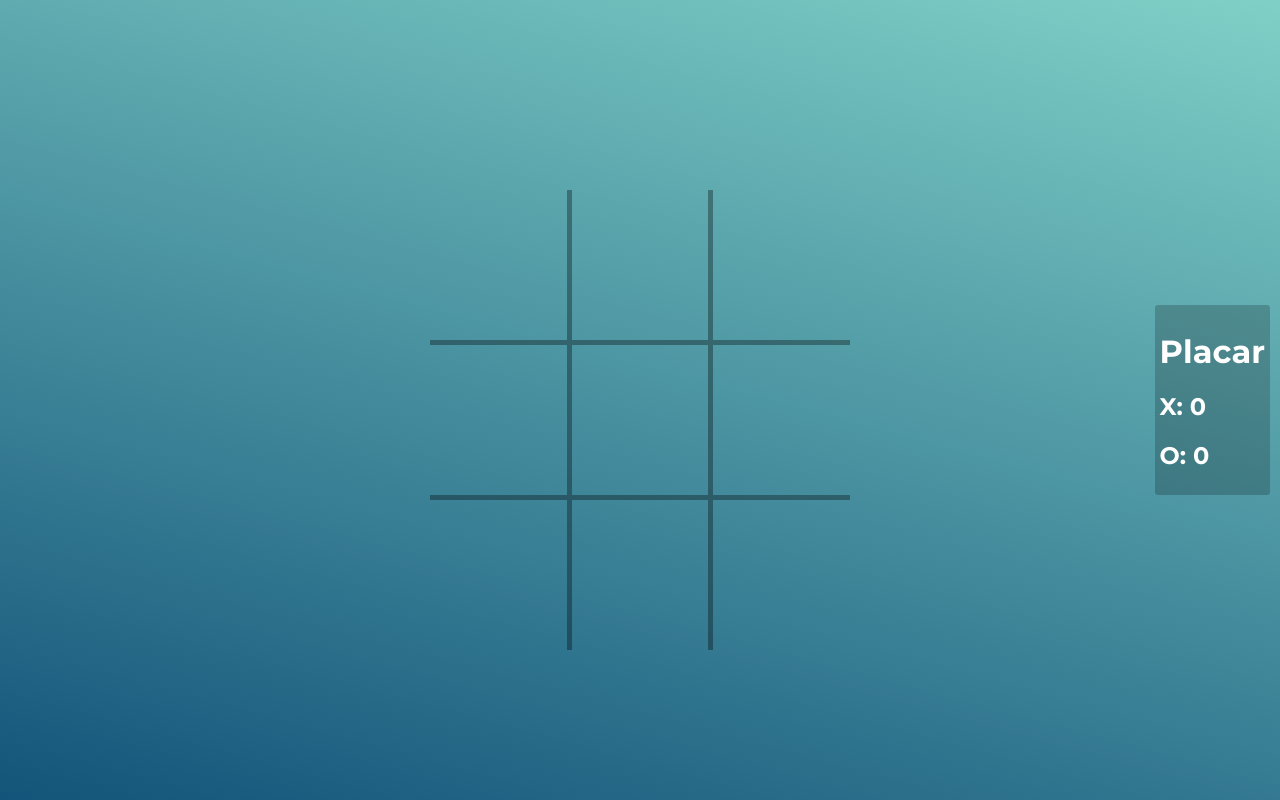
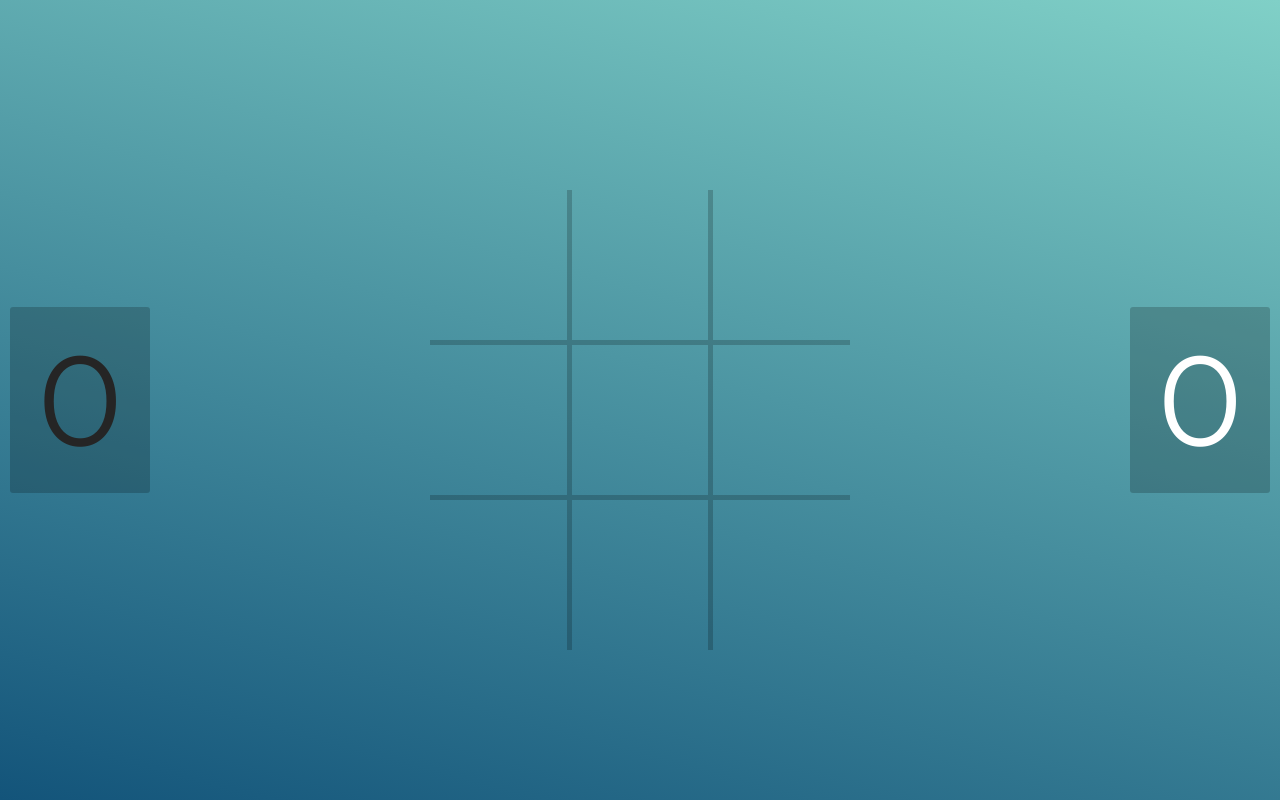
Before and after one commit to danilolan/tictactoe, a React (Create React App) app: page / in a window 1280 px wide. Built offline with nearby package versions, Linux system fonts and the light colour scheme.

Commit message:
visual changes

```diff
--- a/src/components/Button.jsx
+++ b/src/components/Button.jsx
@@ -2,8 +2,16 @@ import React from 'react';
 import './button.css'
 
 function Button(props) {
+    var classes = 'Button '
+    if(props.icon === 'X'){
+        classes += 'x'
+    }
+    if(props.icon === 'O'){
+        classes += 'o'
+    }
+    console.log(classes)
     return (
-        <button className="Button" onClick={props.click}>
+        <button className={classes}onClick={props.click}>
             {props.icon}
         </button>
      );
--- a/src/components/Main.jsx
+++ b/src/components/Main.jsx
@@ -25,7 +25,6 @@ class Main extends React.Component {
 
     clearBoard(){
         this.setState({icons: ['','','','','','','','',''],currentPlayer: true})
-        console.log("Limpar")
     }
 
     gameLogic(){
@@ -38,7 +37,6 @@ class Main extends React.Component {
             }
         }
         if(cont === 9){
-            console.log("Velha")
             this.clearBoard()
         }
         cont = 0
@@ -47,8 +45,6 @@ class Main extends React.Component {
                 scoreboard[0] += 1
                 this.setState({scoreboard})
                 this.clearBoard()
-
-                console.log("venceu")
             }
             else if(icons[0] === "O"){
                 scoreboard[1] += 1
@@ -140,7 +136,6 @@ class Main extends React.Component {
                 this.clearBoard()
             }
         }
-        console.log(this.state.scoreboard)
     }
 
     onClick(id){
@@ -164,12 +159,13 @@ class Main extends React.Component {
 
     render() {
         return <div className="Main">
+            <Scoreboard type={true} icon={this.state.scoreboard[0]}></Scoreboard>
             <div className="board">
                 <div className='line'>
                     <Button icon={this.state.icons[0]} click={() => this.onClick(0)}></Button>
-                    <Line vertical='true' size='100'/>
+                    <Line vertical='true' size='90'/>
                     <Button icon={this.state.icons[1]} click={() => this.onClick(1)}></Button>
-                    <Line vertical='true' size='100'/>
+                    <Line vertical='true' size='90'/>
                     <Button icon={this.state.icons[2]} click={() => this.onClick(2)}></Button>
                 </div>
 
@@ -177,9 +173,9 @@ class Main extends React.Component {
 
                 <div className='line'>
                     <Button icon={this.state.icons[3]} click={() => this.onClick(3)}></Button>
-                    <Line vertical='true' size='100'/>
+                    <Line vertical='true' size='90'/>
                     <Button icon={this.state.icons[4]} click={() => this.onClick(4)}></Button>
-                    <Line vertical='true' size='100'/>
+                    <Line vertical='true' size='90'/>
                     <Button icon={this.state.icons[5]} click={() => this.onClick(5)}></Button>
                 </div>
 
@@ -187,14 +183,13 @@ class Main extends React.Component {
 
                 <div className='line'>
                     <Button icon={this.state.icons[6]} click={() => this.onClick(6)}></Button>
-                    <Line vertical='true' size='100'/>
+                    <Line vertical='true' size='90'/>
                     <Button icon={this.state.icons[7]} click={() => this.onClick(7)}></Button>
-                    <Line vertical='true' size='100'/>
+                    <Line vertical='true' size='90'/>
                     <Button icon={this.state.icons[8]} click={() => this.onClick(8)}></Button>
                 </div>
             </div>
-
-            <Scoreboard classname="scoreboard" x={this.state.scoreboard[0]} o={this.state.scoreboard[1]}></Scoreboard>
+            <Scoreboard type={false} icon={this.state.scoreboard[1]}></Scoreboard>
         </div>;
     }
 }
--- a/src/components/Scoreboard.jsx
+++ b/src/components/Scoreboard.jsx
@@ -2,11 +2,12 @@ import React from 'react';
 import './scoreboard.css'
 
 function Scoreboard(props) {
+    var classes = 'scoreboard '
+    props.type ? classes += 'x' : classes += 'o'
+
     return (
-        <div className="scoreboard">
-            <h1>Placar</h1>
-            <h2>X: {props.x}</h2>
-            <h2>O: {props.o}</h2>
+        <div className={classes}>
+            <t>{props.icon}</t>
         </div>
      );
 }
--- a/src/components/button.css
+++ b/src/components/button.css
@@ -2,15 +2,21 @@
     border: none;
     outline: none;
     background: none;
-    color: white;
     font-size: 3em;
     border-radius: 5px;
-    width: 130%;
+    width: 130px;
     height: 130px;
     padding: 0;
     margin: 10px;
 }
 
+.Button.x{
+    color: rgb(37, 37, 37);
+}
+
+.Button.o{
+    color: white;
+}
 .Button:hover{
     cursor: pointer;
     background-color: #0002;
--- a/src/components/line.css
+++ b/src/components/line.css
@@ -1,7 +1,7 @@
 .line.horizontal{
-    border-bottom: 5px solid #0005;
+    border-bottom: 5px solid #0003;
 }
 
 .line.vertical{
-    border-left: 5px solid #0005;
+    border-left: 5px solid #0003;
 }
--- a/src/components/scoreboard.css
+++ b/src/components/scoreboard.css
@@ -1,10 +1,27 @@
 .scoreboard{
+    background-color: #0003;
+    width: 110px;
+    height: max-content;
+    padding: 15px;
+    margin: 10px;
+    border-radius: 3px;
+    font: 300;
+    font-size: 8em;
+    align-items: center;
+    justify-content: center;
+    display: flex;
+    overflow: hidden;
+}
+.scoreboard.o{
+    color: white;
     position: fixed;
     right: 0;
-    background-color: #0003;
-    width: max-content;
-    padding: 5px;
-    margin: 10px;
-    border-radius: 3px;
-    color: white;
 }
+.scoreboard.x{
+    color: rgb(37, 37, 37);
+    position: fixed;
+    left: 0;
+}
+.scoreboard.line{
+    display: inline;
+}
```
